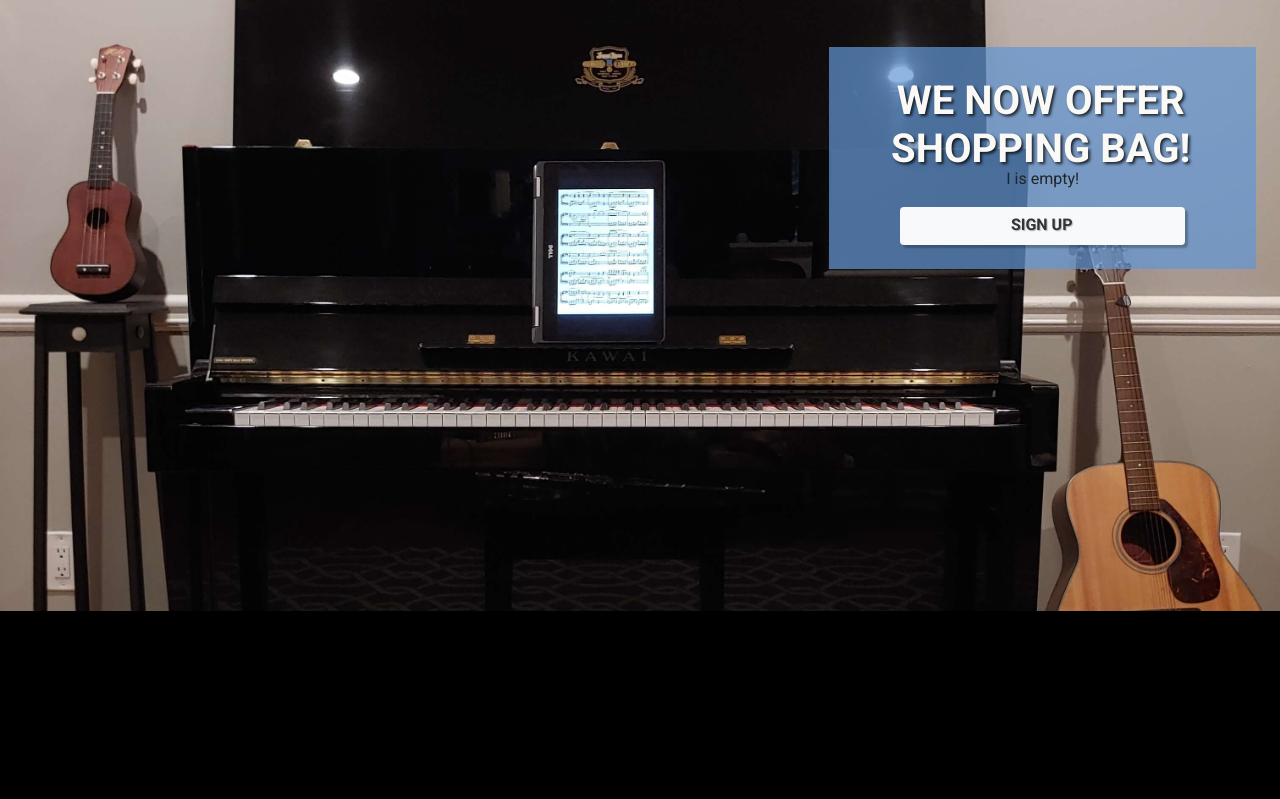
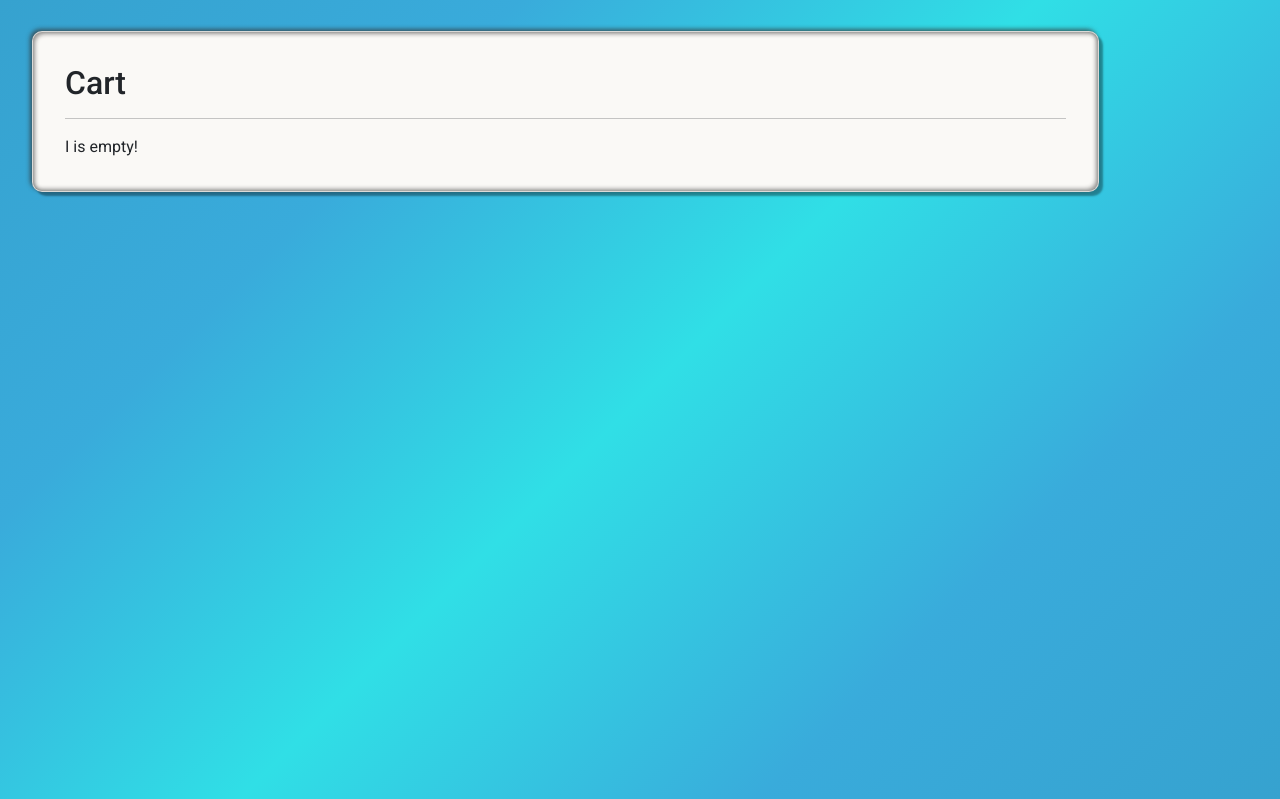
Before and after one commit to Richardaeld/Eldridge_Music, a Django app: page /shopping_bag/ in a window 1280 px wide. Shown: the part 189-988 px from the top of the page. Before the commit the page ends 800 px from the top, so only its background shows below. Run offline with Django 3.2, Linux system fonts and the light colour scheme; parts of the project's set-up code (start-up, migrations or seed data) failed here and were passed over; some libraries are stand-ins or nearby versions.

Commit message:
Added ability for shopping bag to display items in cart

```diff
--- a/shopping_bag/contexts.py
+++ b/shopping_bag/contexts.py
@@ -1,12 +1,24 @@
+from django.shortcuts import get_object_or_404
 from decimal import Decimal
 from django.conf import settings
-
+from merchandise.models import Merch
 
 def bag_contents(request):
 
-    cart = []
+    cart_items = []
     total = 0
     item_count = 0
+    cart = request.session.get('cart', {})
+
+    for item_id, amount in cart.items():
+        item = get_object_or_404(Merch, pk=item_id)
+        total += amount * item.price
+        item_count += amount
+        cart_items.append({
+            'item_id': item_id,
+            'amount': amount,
+            'item': item,
+        })
 
     if total < settings.FREE_DELIVERY_THRESHOLD:
         delivery = total * Decimal(settings.STANDARD_DELIVERY_PERCENTAGE / 100)
@@ -18,9 +30,10 @@ def bag_contents(request):
     grand_total = delivery + total
 
     context = {
-        'cart': cart,
+        'cart_items': cart_items,
         'total': total,
         'item_count': item_count,
+        'delivery': delivery,
         'FREE_DELIVERY_THRESHOLD': settings.FREE_DELIVERY_THRESHOLD,
         'free_delivery_delta': free_delivery_delta,
         'grand_total': grand_total,
--- a/shopping_bag/templates/shopping_bag/shopping_bag.html
+++ b/shopping_bag/templates/shopping_bag/shopping_bag.html
@@ -6,37 +6,27 @@
 {% endblock %}
 
 {% block content %}
-    <div class="container-fluid index-container-position">
-        <div class="row justify-content-center justify-content-md-end">
+    <div class="container-fluid">
+        <div class="row ">
+            <div class="blank-overlay"></div>
 
-            <!-- <div class="col-5 index-intro header-shadow">
-                <p>
-                    <strong>EM Studio</strong> was designed to increase music exposure to people of all ages and locations.
-                    Our music lessons are presented in an online environment to allow them to fit into anyones schedule.
+            <div class="col-10 card">
 
-                </p>
-            </div> -->
+            <h2 class="mb-0">Cart</h2>
+            <hr>
 
-            <div class=" col-10 col-md-4 me-0 me-md-4 mt-5 index-signup">
-                <div class="row mb-4 justify-content-center">
-
-                    <div class="col-12 mt-3">
-                        <h2 class="text-uppercase y-center header-font px-3">We now offer Shopping Bag!</h2>
-                        {% if bag_contents %}
-                            I has stuffs!
-                        {% else %}
-                            I is empty!
-                        {% endif %}
+            {% if cart_items %}
+                {% for item in cart_items %}
+                    <div>
+                        <p>{{ item.item.name }}</p>
+                        <p>{{ item.amount }}</p>
                     </div>
-
-                    <div id="sign-up" class="col-8 mt-3 btn btn-light header-box">
-                        <button class="y-center remove-button">
-                            <span class="text-uppercase mb-0"><strong>Sign up</strong></span>
-                        </button>
-                    </div>
-
-                </div>
-            </div>
+                {% endfor %}
+                <!-- {{ cart_items }} -->
+            {% else %}
+                I is empty!
+            {% endif %}
+        </div>
 
         </div>
     </div>
--- a/shopping_bag/views.py
+++ b/shopping_bag/views.py
@@ -19,5 +19,4 @@ def add_to_cart(request, item_id):
         cart[item_id] = amount
 
     request.session['cart'] = cart
-    print(request.session['cart'])
     return redirect(redirect_url)
--- a/static/css/base.css
+++ b/static/css/base.css
@@ -98,6 +98,19 @@ input:read-only {
 
 .custom-scroll::-webkit-scrollbar-thumb:hover {
     background: #252525;
+}
+
+.card {
+    margin: 2em;
+    padding: 2em;
+    box-shadow: 4px 4px 2px rgba(0, 0, 0, .35),
+                inset 2px 2px 4px rgba(51, 51, 51, 0.493),
+                inset -2px -2px 4px rgba(51, 51, 51, 0.493),
+                -2px -2px 4px rgba(51, 51, 51, 0.699);
+    background-color: #faf9f6;
+    position: relative;
+    border-radius: 10px;
+    /* border: 2px solid #333 */
 }
 
 /* -------------------------------------------------------------------Base---------------------------------------------------------------- */
--- a/templates/base.html
+++ b/templates/base.html
@@ -66,7 +66,11 @@
             <a href="{% url 'shopping_bag' %}">
               <button class="remove-button shopping-bag-button">
                 <i class="fas fa-shopping-basket shopping-bag-i"></i>
-                <span>$0.00</span>
+                {% if grand_total %}
+                  ${{ grand_total|floatformat:2 }}
+                {% else %}
+                  <span>$0.00</span>
+                {% endif %}
               </button>
             </a>
             <!-- profile button -->
```
